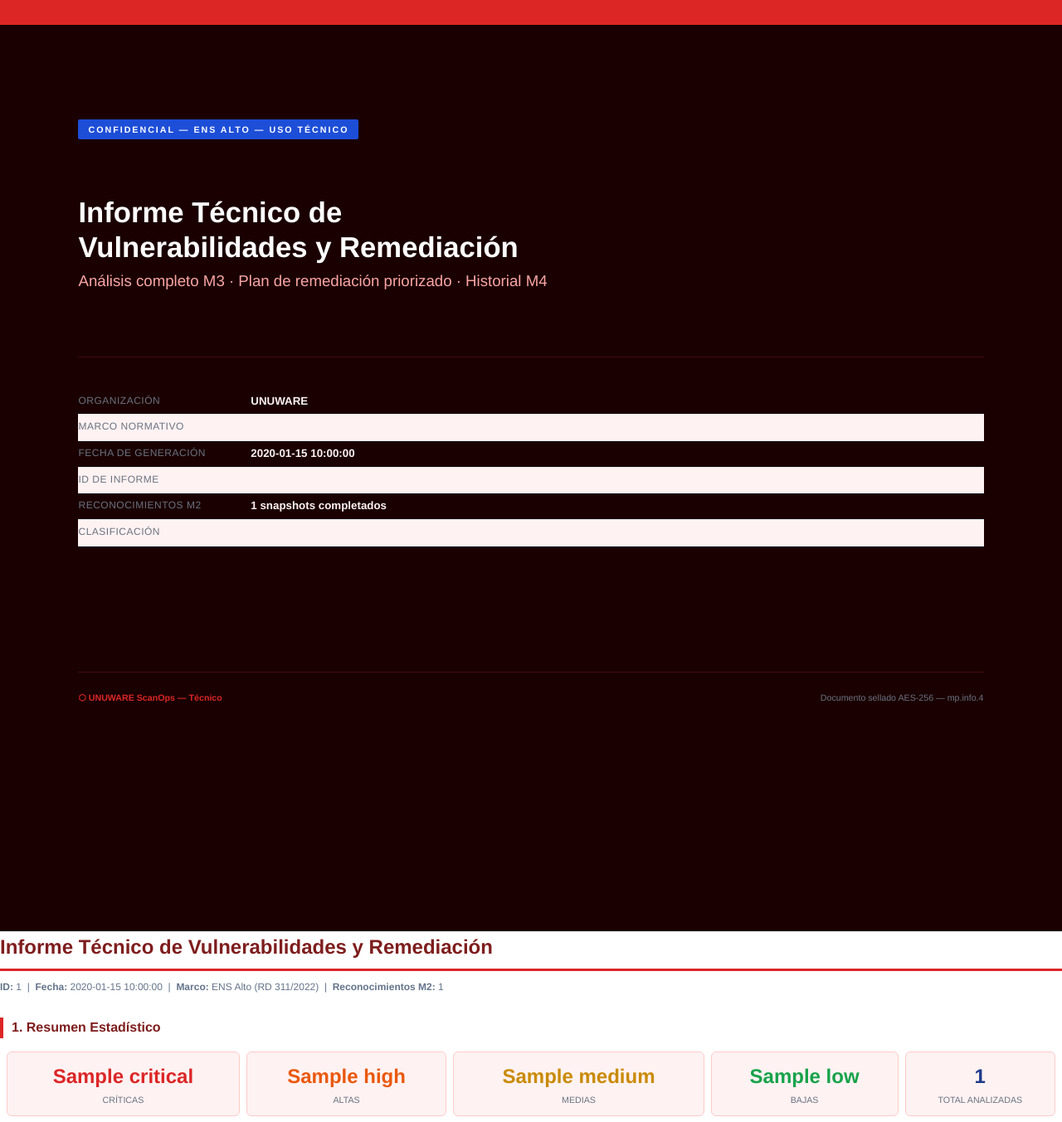
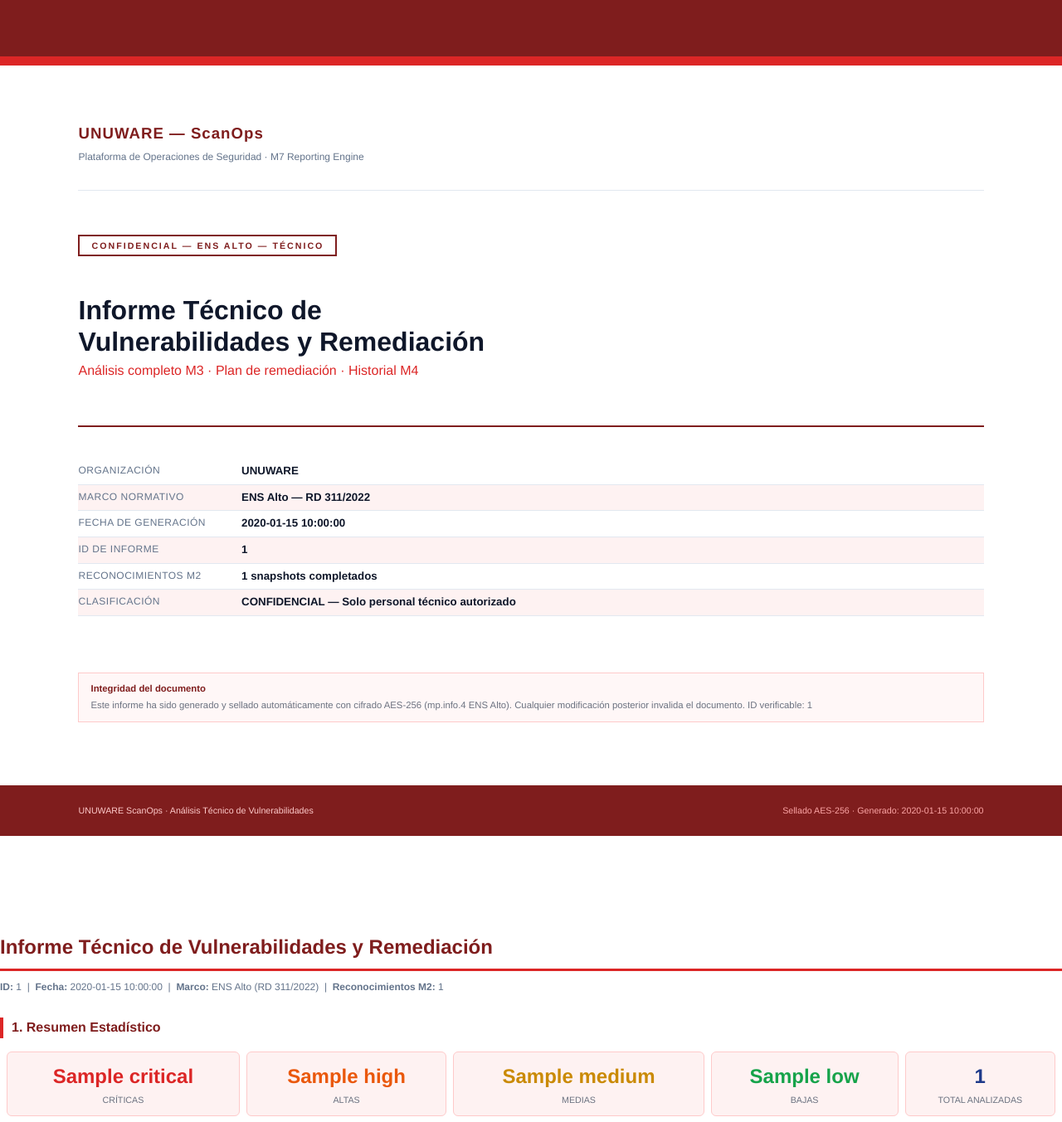
Before and after one commit to practicasUNU/ScanOPS, a Python web app: template services/reporting_engine/templates/technical.html in a window 1280 px wide. Shown: the top 1353 px of the page at 83% size. Run offline with Jinja, Linux system fonts and the light colour scheme; the template is opened without the code that fills it: most values are stand-ins (such as "Sample title", 1, 10 or a date in 2020).

Commit message:
Rediseñar portadas M7: fondo blanco, estilo auditoría corporativa
Sustituir fondos oscuros por portadas profesionales en blanco:
- Banda superior de color corporativo (azul/burdeos) + acento fino
- Logo y subtítulo del organismo con línea divisoria
- Recuadro de clasificación con borde (sin relleno sólido)
- Título en negro sobre fondo blanco, subtítulo en color corporativo
- Tabla de metadatos sobre fondo blanco con separadores suaves
- Bloque de integridad/sello con fondo claro
- Pie de portada con banda corporativa legible

Co-Authored-By: Claude Sonnet 4.6 <noreply@anthropic.com>

```diff
--- a/services/reporting_engine/templates/technical.html
+++ b/services/reporting_engine/templates/technical.html
@@ -20,22 +20,36 @@
 body { font-family: Helvetica, Arial, sans-serif; color: #1e293b; line-height: 1.55; font-size: 10pt; margin: 0; }
 
 /* ── Portada ── */
-.cover { page-break-after: always; background: #1a0000; width: 100%; min-height: 297mm; box-sizing: border-box; }
-.cover-accent { background: #dc2626; height: 8mm; width: 100%; }
-.cover-body { padding: 30mm 25mm 20mm; }
-.cover-tag { display: inline-block; background: #1d4ed8; color: white; font-size: 8pt; font-weight: bold;
-             letter-spacing: 2px; padding: 4px 12px; border-radius: 2px; margin-bottom: 18mm; }
-.cover-title { color: #ffffff; font-size: 26pt; font-weight: bold; margin: 0 0 6px; line-height: 1.2; }
-.cover-subtitle { color: #fca5a5; font-size: 14pt; margin: 0 0 20mm; }
-.cover-divider { border: none; border-top: 1px solid #450a0a; margin: 0 0 10mm; }
+.cover { page-break-after: always; background: #ffffff; width: 100%; min-height: 297mm; box-sizing: border-box; }
+.cover-stripe-top { background: #7f1d1d; height: 18mm; width: 100%; }
+.cover-stripe-accent { background: #dc2626; height: 3mm; width: 100%; }
+.cover-body { padding: 18mm 25mm 0; }
+.cover-logo-area { border-bottom: 1px solid #e2e8f0; padding-bottom: 8mm; margin-bottom: 14mm; }
+.cover-logo-name { font-size: 14pt; font-weight: bold; color: #7f1d1d; letter-spacing: 1px; }
+.cover-logo-sub  { font-size: 9pt; color: #64748b; margin-top: 1mm; }
+.cover-classification {
+  display: inline-block;
+  border: 2px solid #7f1d1d;
+  color: #7f1d1d;
+  font-size: 8pt;
+  font-weight: bold;
+  letter-spacing: 2px;
+  padding: 3px 14px;
+  margin-bottom: 12mm;
+}
+.cover-title { color: #0f172a; font-size: 24pt; font-weight: bold; margin: 0 0 4px; line-height: 1.2; }
+.cover-subtitle { color: #dc2626; font-size: 12pt; font-weight: normal; margin: 0 0 14mm; }
+.cover-divider { border: none; border-top: 2px solid #7f1d1d; margin: 0 0 10mm; }
 .cover-meta-table { width: 100%; border-collapse: collapse; font-size: 10pt; }
+.cover-meta-table tr { border-bottom: 1px solid #f1f5f9; }
 .cover-meta-table td { padding: 5px 0; vertical-align: top; }
-.cover-meta-table td:first-child { color: #6b7280; width: 55mm; font-size: 9pt; text-transform: uppercase; letter-spacing: 0.5px; }
-.cover-meta-table td:last-child { color: #fef2f2; font-weight: bold; }
-.cover-footer { border-top: 1px solid #450a0a; margin: 20mm 25mm 0; padding-top: 6mm;
-                color: #6b7280; font-size: 8pt; display: table; width: calc(100% - 50mm); }
-.cover-footer-l { display: table-cell; color: #dc2626; font-weight: bold; }
-.cover-footer-r { display: table-cell; text-align: right; }
+.cover-meta-table td:first-child { color: #64748b; width: 52mm; font-size: 9pt; text-transform: uppercase; letter-spacing: 0.5px; }
+.cover-meta-table td:last-child { color: #0f172a; font-weight: bold; }
+.cover-seal-area { margin-top: 18mm; border: 1px solid #fecaca; background: #fff7f7; padding: 10px 14px; font-size: 8.5pt; color: #6b7280; }
+.cover-seal-title { font-weight: bold; color: #7f1d1d; margin-bottom: 3px; }
+.cover-footer-band { background: #7f1d1d; margin-top: 20mm; padding: 6mm 25mm; display: table; width: 100%; box-sizing: border-box; }
+.cover-footer-l { display: table-cell; color: #fecaca; font-size: 8pt; }
+.cover-footer-r { display: table-cell; text-align: right; color: #fca5a5; font-size: 8pt; }
 
 /* ── Headings ── */
 h1 { color: #7f1d1d; border-bottom: 3px solid #dc2626; padding-bottom: 8px; font-size: 18pt; margin-top: 0; }
@@ -97,12 +111,26 @@ tr:nth-child(even) td { background: #fef2f2; }
 
 <!-- ══════════════════════════════ PORTADA ══════════════════════════════ -->
 <div class="cover">
-  <div class="cover-accent"></div>
+  <div class="cover-stripe-top"></div>
+  <div class="cover-stripe-accent"></div>
   <div class="cover-body">
-    <div class="cover-tag">CONFIDENCIAL — ENS ALTO — USO TÉCNICO</div>
+
+    <!-- Logo / cabecera organismo -->
+    <div class="cover-logo-area">
+      <div class="cover-logo-name">UNUWARE — ScanOps</div>
+      <div class="cover-logo-sub">Plataforma de Operaciones de Seguridad · M7 Reporting Engine</div>
+    </div>
+
+    <!-- Clasificación -->
+    <div class="cover-classification">CONFIDENCIAL — ENS ALTO — TÉCNICO</div>
+
+    <!-- Título -->
     <div class="cover-title">Informe Técnico de<br>Vulnerabilidades y Remediación</div>
-    <div class="cover-subtitle">Análisis completo M3 · Plan de remediación priorizado · Historial M4</div>
+    <div class="cover-subtitle">Análisis completo M3 · Plan de remediación · Historial M4</div>
+
     <hr class="cover-divider">
+
+    <!-- Metadatos del documento -->
     <table class="cover-meta-table">
       <tr><td>Organización</td><td>UNUWARE</td></tr>
       <tr><td>Marco normativo</td><td>ENS Alto — RD 311/2022</td></tr>
@@ -111,10 +139,20 @@ tr:nth-child(even) td { background: #fef2f2; }
       <tr><td>Reconocimientos M2</td><td>{{ total_snapshots }} snapshots completados</td></tr>
       <tr><td>Clasificación</td><td>CONFIDENCIAL — Solo personal técnico autorizado</td></tr>
     </table>
+
+    <!-- Nota de integridad -->
+    <div class="cover-seal-area">
+      <div class="cover-seal-title">Integridad del documento</div>
+      Este informe ha sido generado y sellado automáticamente con cifrado AES-256 (mp.info.4 ENS Alto).
+      Cualquier modificación posterior invalida el documento. ID verificable: {{ signature_id }}
+    </div>
+
   </div>
-  <div class="cover-footer">
-    <span class="cover-footer-l">⬡ UNUWARE ScanOps — Técnico</span>
-    <span class="cover-footer-r">Documento sellado AES-256 — mp.info.4</span>
+
+  <!-- Pie de portada -->
+  <div class="cover-footer-band">
+    <div class="cover-footer-l">UNUWARE ScanOps · Análisis Técnico de Vulnerabilidades</div>
+    <div class="cover-footer-r">Sellado AES-256 · Generado: {{ fecha }}</div>
   </div>
 </div>
 
```
Also changed, not shown: services/reporting_engine/templates/executive.html (+71 -33 lines).
